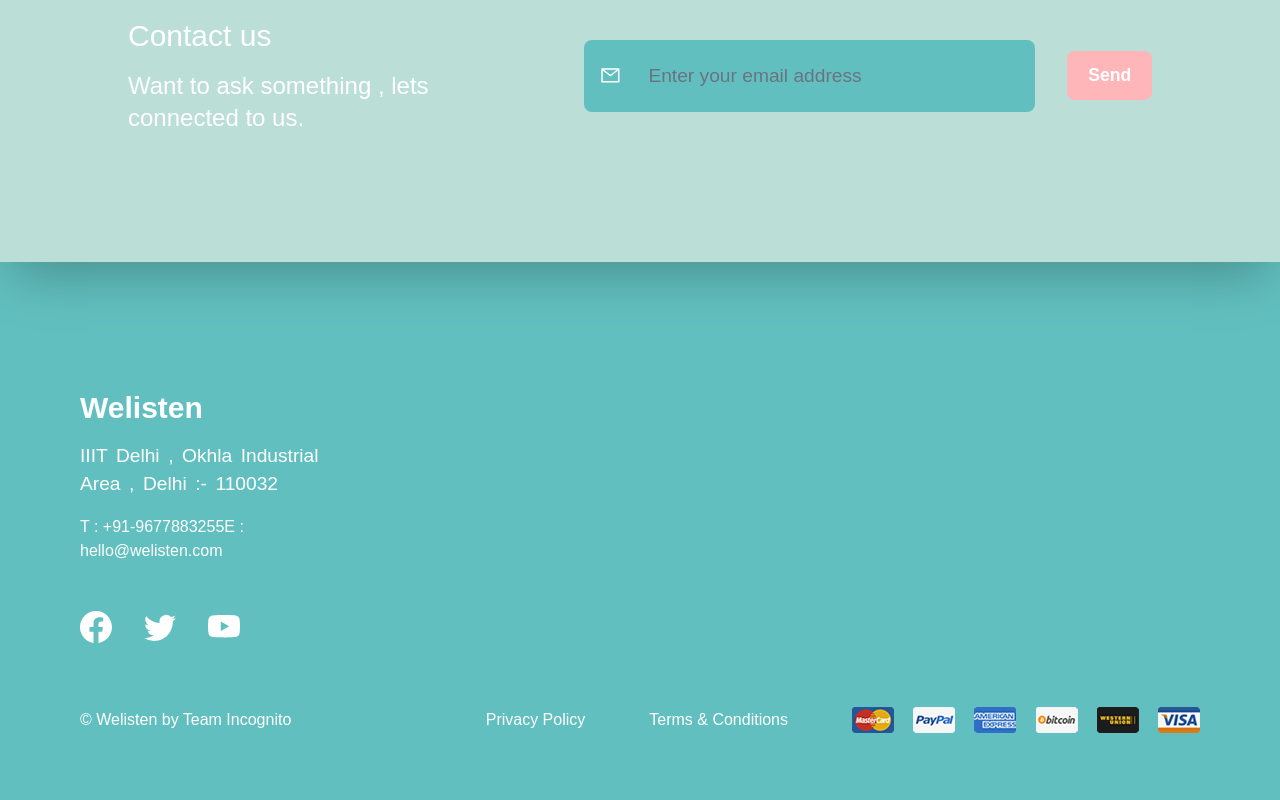
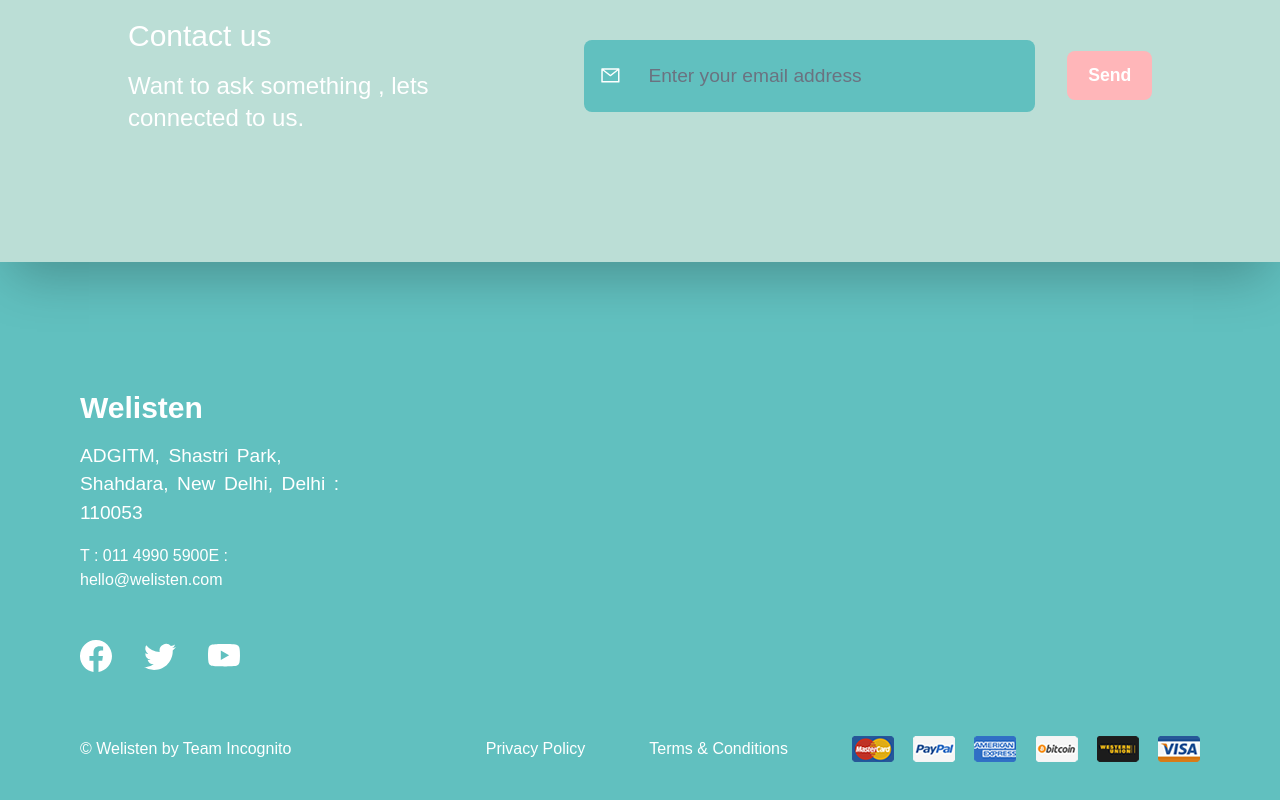
Before and after one commit to Pranshu321/Welisten, a React (Create React App) app: page / in a window 1280 px wide. Shown: the part 2607-3407 px from the top of the page. Built offline with nearby package versions, Linux system fonts and the light colour scheme.

Commit message:
Update Footer.jsx
Footer text changed

```diff
--- a/src/components/Footer.jsx
+++ b/src/components/Footer.jsx
@@ -29,10 +29,10 @@ export default function Footer() {
             <h2 className="text-3xl font-semibold">Welisten</h2>
           </div>
           <div className="address">
-            <p>IIIT Delhi , Okhla Industrial Area , Delhi :- 110032</p>
+            <p>ADGITM, Shastri Park, Shahdara, New Delhi, Delhi : 110053</p>
           </div>
           <div className="info">
-            <span>T : +91-9677883255</span>
+            <span>T : 011 4990 5900</span>
             <span>E : hello@welisten.com</span>
           </div>
           <div className="social-icons flex gap-2">
```
